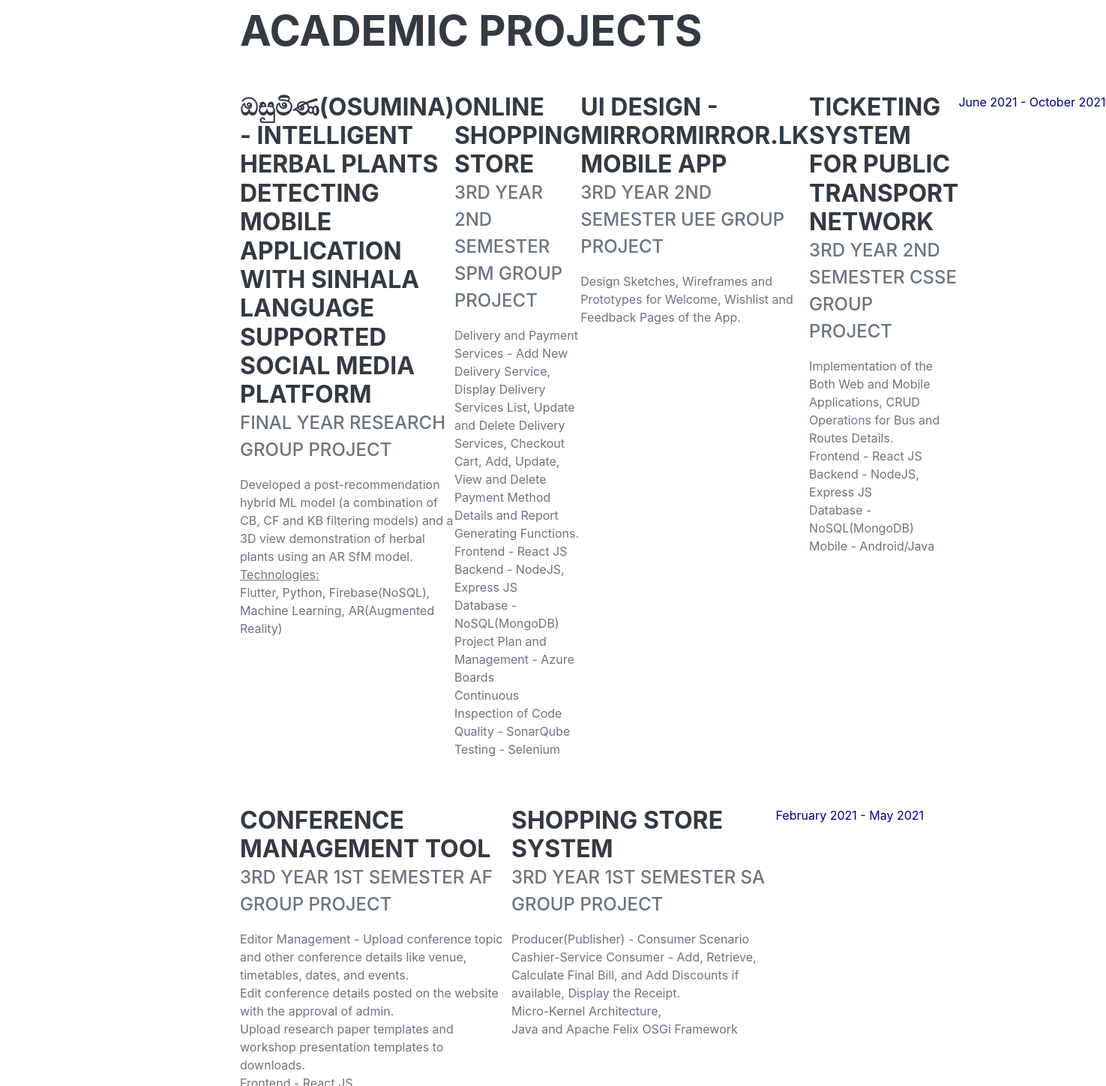
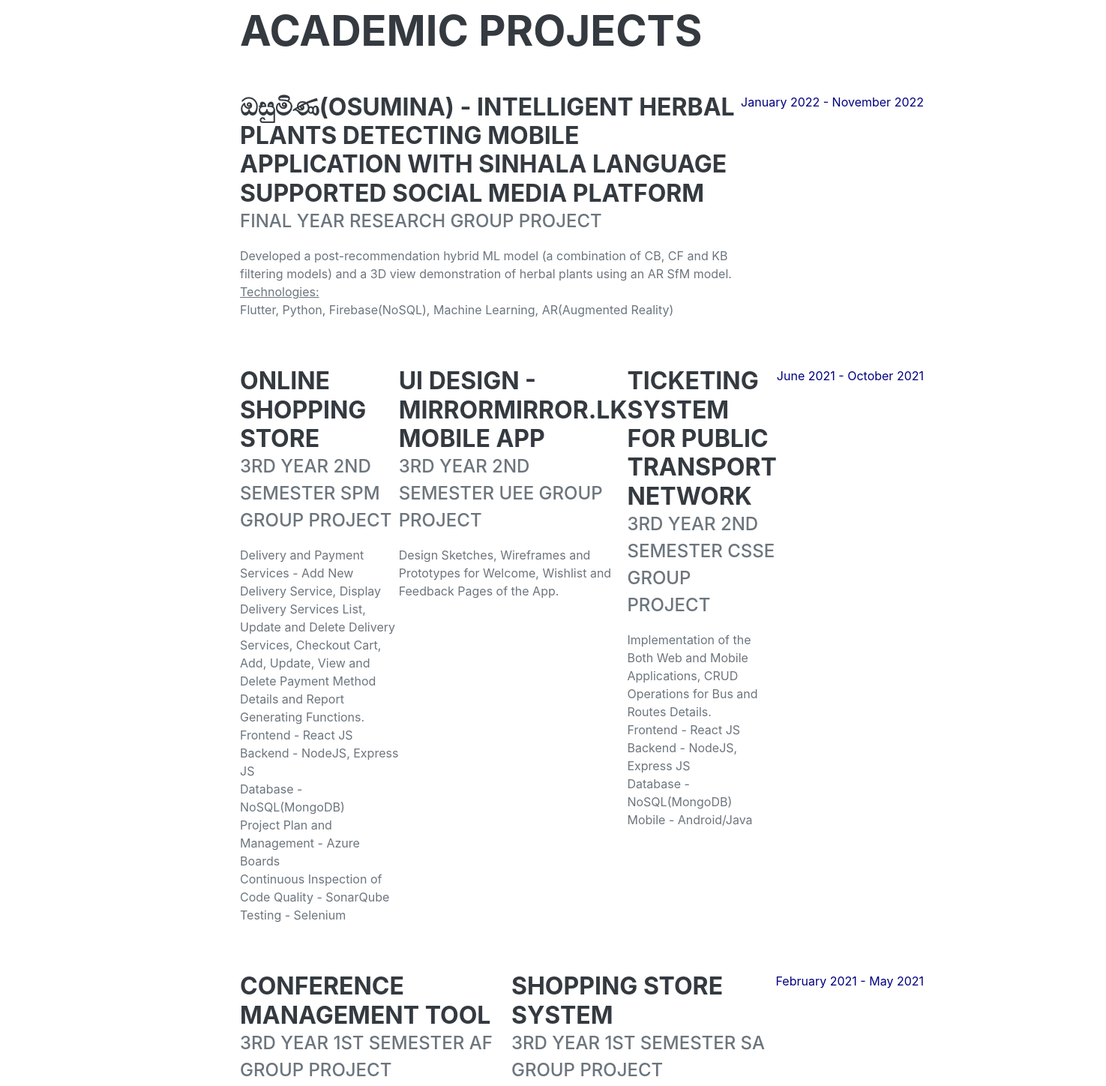
Before and after one commit to NimeshaPrasadini/NimeshaPrasadini.github.io, a plain HTML site: page index.html in a window 1280 px wide. Shown: the part 2500-3948 px from the top of the page at 75% size, 1475 px wide, since content can reach past the window. Drawn offline with nearby package versions, Linux system fonts and the light colour scheme; a web font is replaced by a local one.

Commit message:
Update index.html

```diff
--- a/index.html
+++ b/index.html
@@ -136,6 +136,9 @@
                                 Flutter, Python, Firebase(NoSQL), Machine Learning, AR(Augmented Reality)
                             </p>
                         </div>
+                        <div class="flex-shrink-0"><span class="text-primary">January 2022 - November 2022</span></div>
+                    </div>
+                    <div class="d-flex flex-column flex-md-row justify-content-between mb-5">
                         <div class="flex-grow-1">
                             <h3 class="mb-0">Online Shopping Store</h3>
                             <div class="subheading mb-3">3rd year 2nd semester SPM Group Project</div>
```
